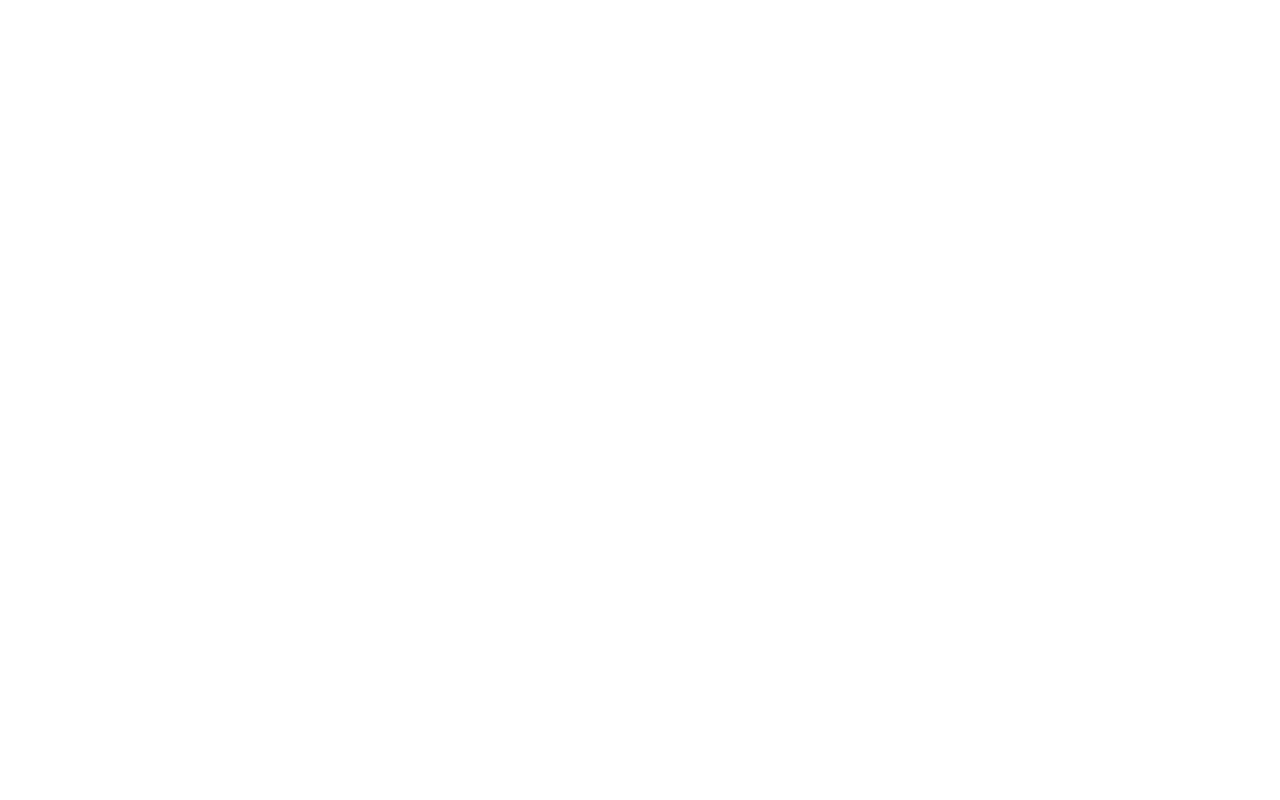
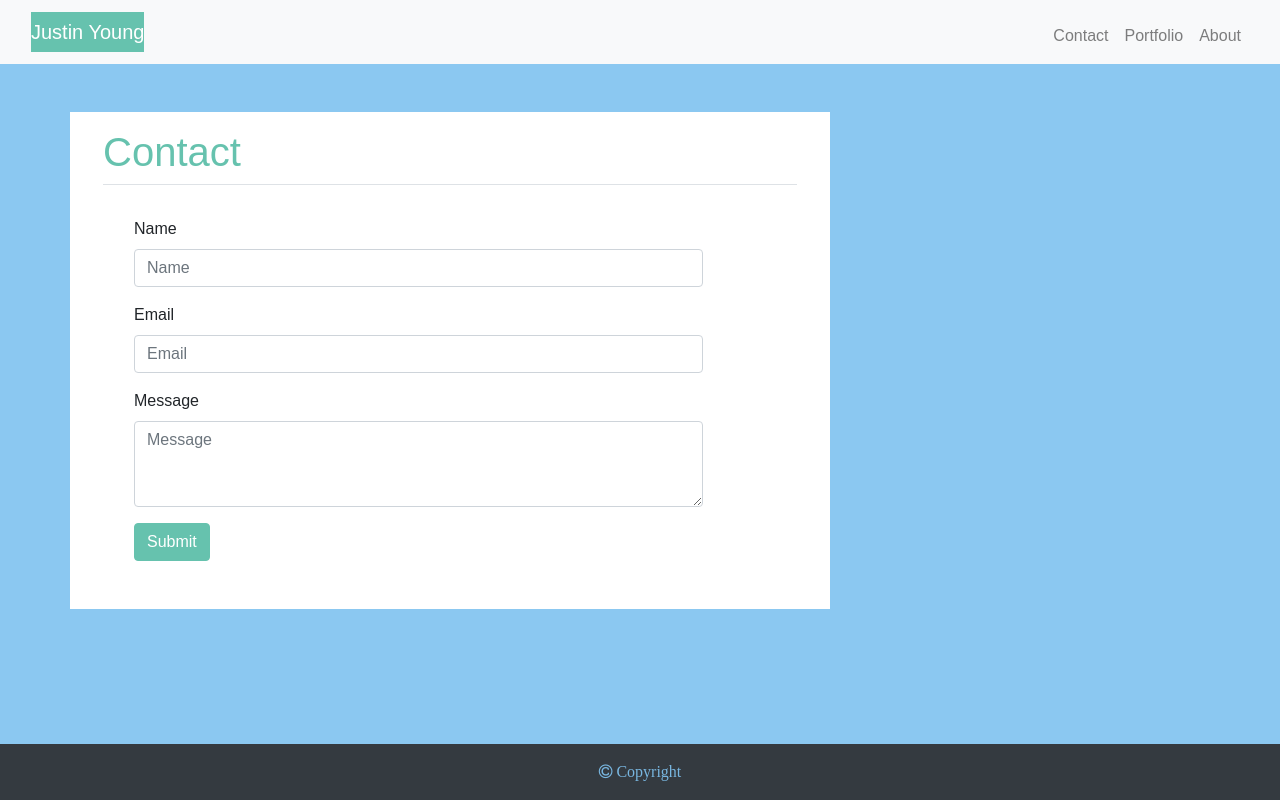
Before and after one commit to JYoung7223/full-stack-flex-training, a plain HTML site: page hw2_justin_young/contact.html in a window 1280 px wide. Drawn offline with nearby package versions, Linux system fonts and the light colour scheme.

Commit message:
Added Contact page and cleanup of other pages

```diff
--- a/hw2_justin_young/Assets/Styles/styles.css
+++ b/hw2_justin_young/Assets/Styles/styles.css
@@ -11,22 +11,32 @@ body{
 h1{
     color:var(--primary-color);
 }
-
-.navbar-light .navbar-brand{
-    background-color: var(--primary-color);
-    color: white;
-}
-.float-left{
-    float:left;
-}
 img{
     height: 200px;
-}
-.card img{
-    height: 275px;
-    width: 100%;
 }
 footer{
     border-top:var(--primary-color) 20px;
     color:var(--background-color);
 }
+
+.float-left{
+    float:left;
+}
+
+/***   BootStrap Overrides ***/
+.navbar-light .navbar-brand{
+    background-color: var(--primary-color);
+    color: white;
+}
+
+.card img{
+    height: 275px;
+    width: 100%;
+}
+.form-group{
+    width:90%;
+}
+.btn-primary{
+    background-color:var(--primary-color);
+    border-color: var(--primary-color);
+}
--- a/hw2_justin_young/contact.html
+++ b/hw2_justin_young/contact.html
@@ -0,0 +1,98 @@
+<!DOCTYPE html>
+<html lang="en">
+
+<head>
+    <meta charset="UTF-8">
+    <meta name="viewport" content="width=device-width, initial-scale=1.0">
+
+    <!-- BootStrap 4 -->
+    <!-- CSS only -->
+    <link rel="stylesheet" href="https://stackpath.bootstrapcdn.com/bootstrap/4.5.2/css/bootstrap.min.css"
+        integrity="sha384-JcKb8q3iqJ61gNV9KGb8thSsNjpSL0n8PARn9HuZOnIxN0hoP+VmmDGMN5t9UJ0Z" crossorigin="anonymous">
+    <!-- JS, Popper.js, and jQuery -->
+    <script src="https://code.jquery.com/jquery-3.5.1.slim.min.js"
+        integrity="sha384-DfXdz2htPH0lsSSs5nCTpuj/zy4C+OGpamoFVy38MVBnE+IbbVYUew+OrCXaRkfj"
+        crossorigin="anonymous"></script>
+    <script src="https://cdn.jsdelivr.net/npm/popper.js@1.16.1/dist/umd/popper.min.js"
+        integrity="sha384-9/reFTGAW83EW2RDu2S0VKaIzap3H66lZH81PoYlFhbGU+6BZp6G7niu735Sk7lN"
+        crossorigin="anonymous"></script>
+    <script src="https://stackpath.bootstrapcdn.com/bootstrap/4.5.2/js/bootstrap.min.js"
+        integrity="sha384-B4gt1jrGC7Jh4AgTPSdUtOBvfO8shuf57BaghqFfPlYxofvL8/KUEfYiJOMMV+rV"
+        crossorigin="anonymous"></script>
+
+    <!-- FontAwesome 4 -->
+    <link rel="stylesheet" href="https://cdnjs.cloudflare.com/ajax/libs/font-awesome/4.7.0/css/font-awesome.min.css">
+
+    <!-- Custom CSS -->
+    <link rel="stylesheet" href="./Assets/Styles/styles.css" />
+
+
+    <title>Contact</title>
+</head>
+
+<body>
+
+    <!-- Header section -->
+    <!-- Navbar section -->
+    <div class="container-fluid mt-0 mb-5 bg-light ">
+        <nav class="navbar navbar-expand-sm navbar-light">
+            <a class="navbar-brand" href="index.html">Justin Young</a>
+            <button class="navbar-toggler d-lg-none" type="button" data-toggle="collapse"
+                data-target="#collapsibleNavId" aria-controls="collapsibleNavId" aria-expanded="false"
+                aria-label="Toggle navigation">
+                <span class="navbar-toggler-icon"></span>
+            </button>
+
+            <div class="collapse navbar-collapse" id="collapsibleNavId">
+                <ul class="navbar-nav ml-auto mt-2">
+                    <li class="nav-item">
+                        <a class="nav-link" href="contact.html">Contact</a>
+                    </li>
+                    <li class="nav-item">
+                        <a class="nav-link" href="portfolio.html">Portfolio</a>
+                    </li>
+                    <li class="nav-item">
+                        <a class="nav-link" href="index.html">About</a>
+                    </li>
+                </ul>
+            </div>
+        </nav>
+    </div>
+
+    <!-- Main Content section-->
+    <div class="container bg-transparent">
+        <section class="row">
+            <div class="col-xs-12 col-sm-8 px-5 py-3 bg-white justify-content-start">
+                <div class="row border-bottom">
+                    <h1 class="col-xs-12">Contact</h1>
+                </div>
+                <div class="row m-3">
+                    <div class="form-group">
+                      <label for="name" class="mt-3">Name</label>
+                      <input type="text" class="form-control" name="Name" id="name" aria-describedby="helpId" placeholder="Name">
+
+                      <label for="email" class="mt-3">Email</label>
+                      <input type="text" class="form-control" name="Email" id="email" aria-describedby="helpId" placeholder="Email">
+
+                      <label for="message" class="mt-3">Message</label>
+                      <textarea class="form-control" name="Message" id="message" placeholder="Message" rows="3"></textarea>
+
+                      <button type="button" class="btn btn-primary mt-3">Submit</button>
+                    </div>
+                </div>
+            </div>
+        </section>
+    </div>
+
+    <!-- Footer section -->
+    <footer class="container-fluid mt-3 mb-0 p-3 bg-dark fixed-bottom">
+        <div class="row">
+            <div class="col-xs-12 m-auto">
+                <i class="fa fa-copyright" aria-hidden="true"> Copyright</i>
+            </div>
+        </div>
+    </footer>
+
+</body>
+
+</html>
```
Also changed, not shown: hw2_justin_young/index.html (+1 -1 lines), hw2_justin_young/portfolio.html (+5 -5 lines), 1 other file.
